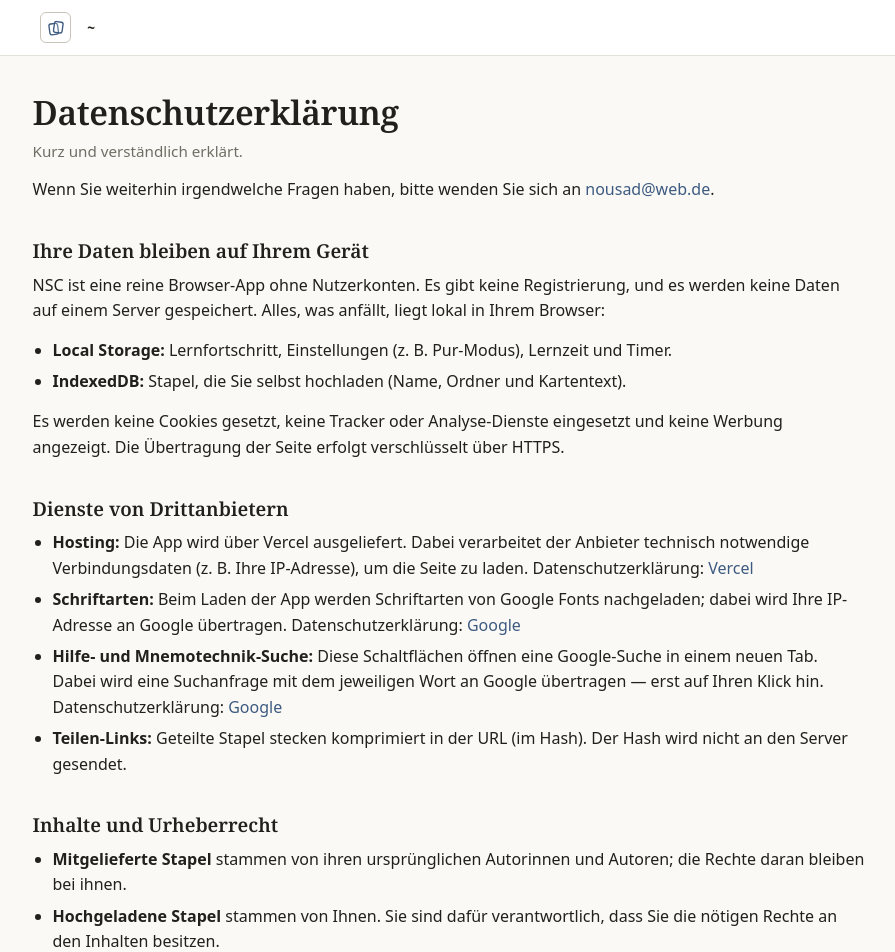
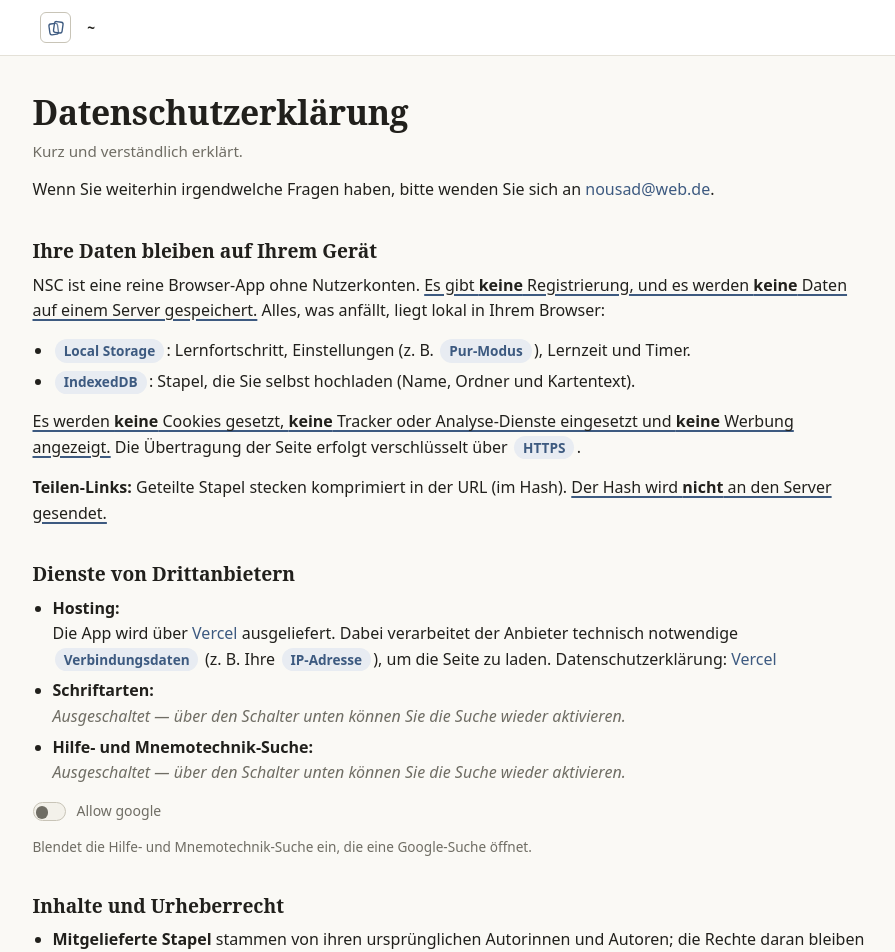
Before and after one commit to no-user-shoud-allow-dance/cards, a SvelteKit app: page /legal/datenschutz in a window 1280 px wide. Shown: the top 952 px of the page, without its empty margins (184-1079 px from the left). Built offline with nearby package versions, Linux system fonts and the light colour scheme; a web font is replaced by a local one.

Commit message:
add: degoogle

```diff
--- a/src/app.css
+++ b/src/app.css
@@ -350,6 +350,36 @@ a.back:hover {
     font-weight: 600;
 }
 
+/* Term pill — highlights a key term (home page intro, legal pages). */
+
+.term {
+    display: inline-block;
+
+    margin: 0 0.15rem;
+    padding: 0.05rem 0.55rem;
+
+    border-radius: var(--radius-pill);
+
+    font-size: 0.85em;
+    font-weight: 700;
+    white-space: nowrap;
+}
+
+.term--overview {
+    background: var(--overview-soft);
+    color: var(--overview);
+}
+
+.term--primary {
+    background: var(--primary-soft);
+    color: var(--primary);
+}
+
+.term--success {
+    background: var(--success-bg);
+    color: var(--success-text);
+}
+
 @media (max-width: 540px) {
     .page {
         padding: 1.5rem 1rem 3rem;
--- /dev/null
+++ b/src/lib/components/shared/Toggle.svelte
@@ -0,0 +1,89 @@
+<script lang="ts">
+    let {
+        label,
+        checked,
+        onchange,
+    }: {
+        label: string;
+        checked: boolean;
+        onchange: (checked: boolean) => void;
+    } = $props();
+</script>
+
+<label class="toggle">
+    <input
+        type="checkbox"
+        checked={checked}
+        onchange={(e) => onchange(e.currentTarget.checked)}
+    />
+    <span>{label}</span>
+</label>
+
+<style>
+    .toggle {
+        display: inline-flex;
+        align-items: center;
+        gap: 0.65rem;
+
+        color: var(--text-muted);
+        font-size: 0.875rem;
+        font-weight: 500;
+
+        cursor: pointer;
+        user-select: none;
+    }
+
+    /* Custom switch, while preserving the native checkbox interaction. */
+
+    .toggle input {
+        position: relative;
+        appearance: none;
+        flex: 0 0 auto;
+
+        width: 2.1rem;
+        height: 1.2rem;
+        margin: 0;
+
+        border: 1px solid var(--border-strong);
+        border-radius: var(--radius-pill);
+        background: var(--surface-soft);
+
+        cursor: pointer;
+        transition:
+            background var(--transition-fast),
+            border-color var(--transition-fast);
+    }
+
+    .toggle input::after {
+        position: absolute;
+        top: 2px;
+        left: 2px;
+
+        width: 0.78rem;
+        height: 0.78rem;
+
+        border-radius: 50%;
+        transform: translateY(1px);
+
+        background: var(--text-muted);
+        content: "";
+        transition:
+            transform var(--transition-fast),
+            background var(--transition-fast);
+    }
+
+    .toggle input:checked {
+        border-color: var(--primary);
+        background: var(--primary);
+    }
+
+    .toggle input:checked::after {
+        transform: translateX(0.9rem) translateY(1px);
+        background: var(--primary-text);
+    }
+
+    .toggle input:focus-visible {
+        outline: 3px solid var(--focus-ring);
+        outline-offset: 3px;
+    }
+</style>
--- a/src/lib/composables/useOverviewSession.svelte.ts
+++ b/src/lib/composables/useOverviewSession.svelte.ts
@@ -141,12 +141,14 @@ export function useOverviewSession(
             return;
         }
 
-        if (event.key.toLowerCase() === "h") {
+        // The Google search actions are unavailable when the user has
+        // disabled them in the privacy settings.
+        if (event.key.toLowerCase() === "h" && !cardStore.googleDisabled) {
             event.preventDefault();
             openHelpSearch();
         }
 
-        if (event.key.toLowerCase() === "m") {
+        if (event.key.toLowerCase() === "m" && !cardStore.googleDisabled) {
             event.preventDefault();
             openMnemonicSearch();
         }
--- a/src/lib/store/store.svelte.ts
+++ b/src/lib/store/store.svelte.ts
@@ -4,6 +4,8 @@ import type { CardState, CardStates } from '../utils/types';
 class CardStore {
   states = $state<CardStates>({});
   pureMode = $state(false);
+  /** Google search buttons (help/mnemonic) hidden by the user. On by default. */
+  googleDisabled = $state(true);
   overviewDone = $state<Record<string, boolean>>({});
   /** Per-deck milestone: every card has reached box 2 (celebrated once). */
   box2Done = $state<Record<string, boolean>>({});
@@ -18,6 +20,9 @@ class CardStore {
 
       const rawPure = localStorage.getItem('kk_pure');
       if (rawPure) this.pureMode = rawPure === 'true';
+
+      const rawGoogle = localStorage.getItem('kk_google_disabled');
+      if (rawGoogle) this.googleDisabled = rawGoogle === 'true';
 
       const rawOverview = localStorage.getItem('kk_overview_done');
       if (rawOverview) this.overviewDone = JSON.parse(rawOverview);
@@ -104,10 +109,16 @@ class CardStore {
     this.#persist();
   }
 
+  setGoogleDisabled(disabled: boolean): void {
+    this.googleDisabled = disabled;
+    this.#persist();
+  }
+
   #persist(): void {
     if (typeof window === 'undefined') return;
     localStorage.setItem('kk_states', JSON.stringify(this.states));
     localStorage.setItem('kk_pure', this.pureMode ? 'true' : 'false');
+    localStorage.setItem('kk_google_disabled', this.googleDisabled ? 'true' : 'false');
     localStorage.setItem('kk_overview_done', JSON.stringify(this.overviewDone));
     localStorage.setItem('kk_box2_done', JSON.stringify(this.box2Done));
   }
--- a/src/routes/+layout.svelte
+++ b/src/routes/+layout.svelte
@@ -16,6 +16,7 @@
 </script>
 
 <svelte:head>
+    {#if !cardStore.googleDisabled}
         <link rel="preconnect" href="https://fonts.googleapis.com" />
         <link
             rel="preconnect"
@@ -26,6 +27,7 @@
             href="https://fonts.googleapis.com/css2?family=Google+Sans:ital,opsz,wght@0,17..18,400..700;1,17..18,400..700&family=Noto+Serif:ital,wght@0,100..900;1,100..900&display=swap"
             rel="stylesheet"
         />
+    {/if}
 </svelte:head>
 
 <div class="layout">
--- a/src/routes/legal/datenschutz/+page.svelte
+++ b/src/routes/legal/datenschutz/+page.svelte
@@ -1,3 +1,8 @@
+<script lang="ts">
+    import { cardStore } from "#lib/store/store.svelte";
+    import Toggle from "#lib/components/shared/Toggle.svelte";
+</script>
+
 <svelte:head>
     <title>Datenschutz – NSC</title>
 </svelte:head>
@@ -7,38 +12,63 @@
     <p class="subtitle">Kurz und verständlich erklärt.</p>
 
     <p>
-        Wenn Sie weiterhin irgendwelche Fragen haben, bitte wenden Sie sich
-        an <a href="mailto:nousad@web.de">nousad@web.de</a>.
+        Wenn Sie weiterhin irgendwelche Fragen haben, bitte wenden Sie sich an <a
+            href="mailto:nousad@web.de">nousad@web.de</a
+        >.
     </p>
 
     <h2>Ihre Daten bleiben auf Ihrem Gerät</h2>
     <p>
-        NSC ist eine reine Browser-App ohne Nutzerkonten. Es gibt keine
-        Registrierung, und es werden keine Daten auf einem Server gespeichert.
+        NSC ist eine reine Browser-App ohne Nutzerkonten.
+        <span class="key-statement">
+            Es gibt <strong>keine</strong> Registrierung, und es werden
+            <strong>keine</strong> Daten auf einem Server gespeichert.
+        </span>
         Alles, was anfällt, liegt lokal in Ihrem Browser:
     </p>
     <ul>
         <li>
-            <strong>Local Storage:</strong> Lernfortschritt, Einstellungen
-            (z. B. Pur-Modus), Lernzeit und Timer.
+            <span class="term term--primary">Local Storage</span>:
+            Lernfortschritt, Einstellungen (z. B.
+            <span class="term term--primary">Pur-Modus</span>), Lernzeit und
+            Timer.
         </li>
         <li>
-            <strong>IndexedDB:</strong> Stapel, die Sie selbst hochladen
-            (Name, Ordner und Kartentext).
+            <span class="term term--primary">IndexedDB</span>: Stapel, die Sie
+            selbst hochladen (Name, Ordner und Kartentext).
         </li>
     </ul>
     <p>
-        Es werden keine Cookies gesetzt, keine Tracker oder Analyse-Dienste
-        eingesetzt und keine Werbung angezeigt. Die Übertragung der Seite
-        erfolgt verschlüsselt über HTTPS.
+        <span class="key-statement">
+            Es werden <strong>keine</strong> Cookies gesetzt,
+            <strong>keine</strong> Tracker oder Analyse-Dienste eingesetzt und
+            <strong>keine</strong> Werbung angezeigt.
+        </span>
+        Die Übertragung der Seite erfolgt verschlüsselt über
+        <span class="term term--primary">HTTPS</span>.
     </p>
+
+    <strong>Teilen-Links:</strong> Geteilte Stapel stecken komprimiert in der
+    URL (im Hash).
+    <span class="key-statement">
+        Der Hash wird <strong>nicht</strong> an den Server gesendet.
+    </span>
 
     <h2>Dienste von Drittanbietern</h2>
     <ul>
         <li>
-            <strong>Hosting:</strong> Die App wird über Vercel ausgeliefert.
-            Dabei verarbeitet der Anbieter technisch notwendige
-            Verbindungsdaten (z. B. Ihre IP-Adresse), um die Seite zu laden.
+            <strong>Hosting:</strong>
+            <br />
+            Die App wird über
+            <a
+                href="https://vercel.com/"
+                target="_blank"
+                rel="noopener noreferrer">Vercel</a
+            >
+            ausgeliefert. Dabei verarbeitet der Anbieter technisch notwendige
+            <span class="term term--primary">Verbindungsdaten</span> (z. B. Ihre
+            <span class="term term--primary">IP-Adresse</span>), um die Seite zu
+            laden.
             Datenschutzerklärung:
             <a
                 href="https://vercel.com/legal/privacy"
@@ -47,48 +77,73 @@
             >
         </li>
         <li>
-            <strong>Schriftarten:</strong> Beim Laden der App werden
-            Schriftarten von Google Fonts nachgeladen; dabei wird Ihre
-            IP-Adresse an Google übertragen. Datenschutzerklärung:
+            <strong>Schriftarten:</strong>
+            <br />
+            {#if cardStore.googleDisabled}
+                <i
+                    >Ausgeschaltet — über den Schalter unten können Sie die
+                    Suche wieder aktivieren.</i
+                >
+            {:else}
+                Beim Laden der App werden Schriftarten von
+                <span class="term term--primary">Google Fonts</span> nachgeladen;
+                dabei wird Ihre <span class="term term--primary">IP-Adresse</span>
+                an Google übertragen. Datenschutzerklärung:
                 <a
                     href="https://policies.google.com/privacy"
                     target="_blank"
                     rel="noopener noreferrer">Google</a
                 >
+            {/if}
         </li>
         <li>
-            <strong>Hilfe- und Mnemotechnik-Suche:</strong> Diese Schaltflächen
-            öffnen eine Google-Suche in einem neuen Tab. Dabei wird eine
-            Suchanfrage mit dem jeweiligen Wort an Google übertragen — erst
-            auf Ihren Klick hin. Datenschutzerklärung:
+            <strong>Hilfe- und Mnemotechnik-Suche:</strong>
+            <br />
+            {#if cardStore.googleDisabled}
+                <i
+                    >Ausgeschaltet — über den Schalter unten können Sie die
+                    Suche wieder aktivieren.</i
+                >
+            {:else}
+                Diese Schaltflächen öffnen eine
+                <span class="term term--primary">Google-Suche</span> in einem
+                neuen Tab. Dabei wird eine Suchanfrage mit dem jeweiligen Wort
+                an Google übertragen — erst auf Ihren Klick hin.
+                Datenschutzerklärung:
                 <a
                     href="https://policies.google.com/privacy"
                     target="_blank"
                     rel="noopener noreferrer">Google</a
                 >
-        </li>
-        <li>
-            <strong>Teilen-Links:</strong> Geteilte Stapel stecken komprimiert
-            in der URL (im Hash). Der Hash wird nicht an den Server gesendet.
+            {/if}
         </li>
     </ul>
+
+    <div class="google-toggle">
+        <Toggle
+            label="Allow google"
+            checked={!cardStore.googleDisabled}
+            onchange={(value) => cardStore.setGoogleDisabled(!value)}
+        />
+        <p>
+            Blendet die Hilfe- und Mnemotechnik-Suche ein, die eine Google-Suche
+            öffnet.
+        </p>
+    </div>
 
     <h2>Inhalte und Urheberrecht</h2>
     <ul>
         <li>
-            <strong>Mitgelieferte Stapel</strong> stammen von ihren
-            ursprünglichen Autorinnen und Autoren; die Rechte daran bleiben
-            bei ihnen.
+            <strong>Mitgelieferte Stapel</strong> stammen von ihren ursprünglichen
+            Autorinnen und Autoren; die Rechte daran bleiben bei ihnen.
         </li>
         <li>
-            <strong>Hochgeladene Stapel</strong> stammen von Ihnen. Sie sind
-            dafür verantwortlich, dass Sie die nötigen Rechte an den Inhalten
-            besitzen.
+            <strong>Hochgeladene Stapel</strong> stammen von Ihnen. Sie sind dafür
+            verantwortlich, dass Sie die nötigen Rechte an den Inhalten besitzen.
         </li>
         <li>
-            <strong>Geteilte Stapel</strong> gehen an die Personen, denen Sie
-            den Link schicken. Teilen Sie nur Inhalte, die Sie verbreiten
-            dürfen.
+            <strong>Geteilte Stapel</strong> gehen an die Personen, denen Sie den
+            Link schicken. Teilen Sie nur Inhalte, die Sie verbreiten dürfen.
         </li>
     </ul>
     <p>
@@ -99,8 +154,34 @@
     <h2>Fragen oder Daten löschen?</h2>
     <p>
         Da alles lokal in Ihrem Browser gespeichert ist, können Sie Ihre Daten
-        jederzeit löschen, indem Sie die Website-Daten dieser Seite in den
-        Einstellungen Ihres Browsers entfernen. Bei Fragen schreiben Sie an
+        jederzeit löschen, indem Sie die
+        <span class="term term--primary">Website-Daten</span> dieser Seite in
+        den Einstellungen Ihres Browsers entfernen. Bei Fragen schreiben Sie an
         <a href="mailto:nousad@web.de">nousad@web.de</a>.
     </p>
 </div>
+
+<style>
+    i {
+        color: var(--text-muted);
+    }
+
+    .key-statement {
+        text-decoration: underline;
+        text-decoration-color: var(--primary);
+        text-decoration-thickness: 1.5px;
+        text-underline-offset: 3px;
+    }
+
+    .google-toggle {
+        margin: 0.25rem 0 1.25rem;
+    }
+
+    .google-toggle p {
+        margin: 0.45rem 0 0;
+
+        color: var(--text-muted);
+        font-size: 0.85rem;
+        line-height: 1.6;
+    }
+</style>
```
Also changed, not shown: src/lib/components/shared/StudyControls.svelte (+36 -1 lines), src/lib/composables/useCramSession.svelte.ts (+9 -1 lines), src/routes/+page.svelte (+0 -28 lines). Lines whose indentation alone changed are shown as unchanged.
